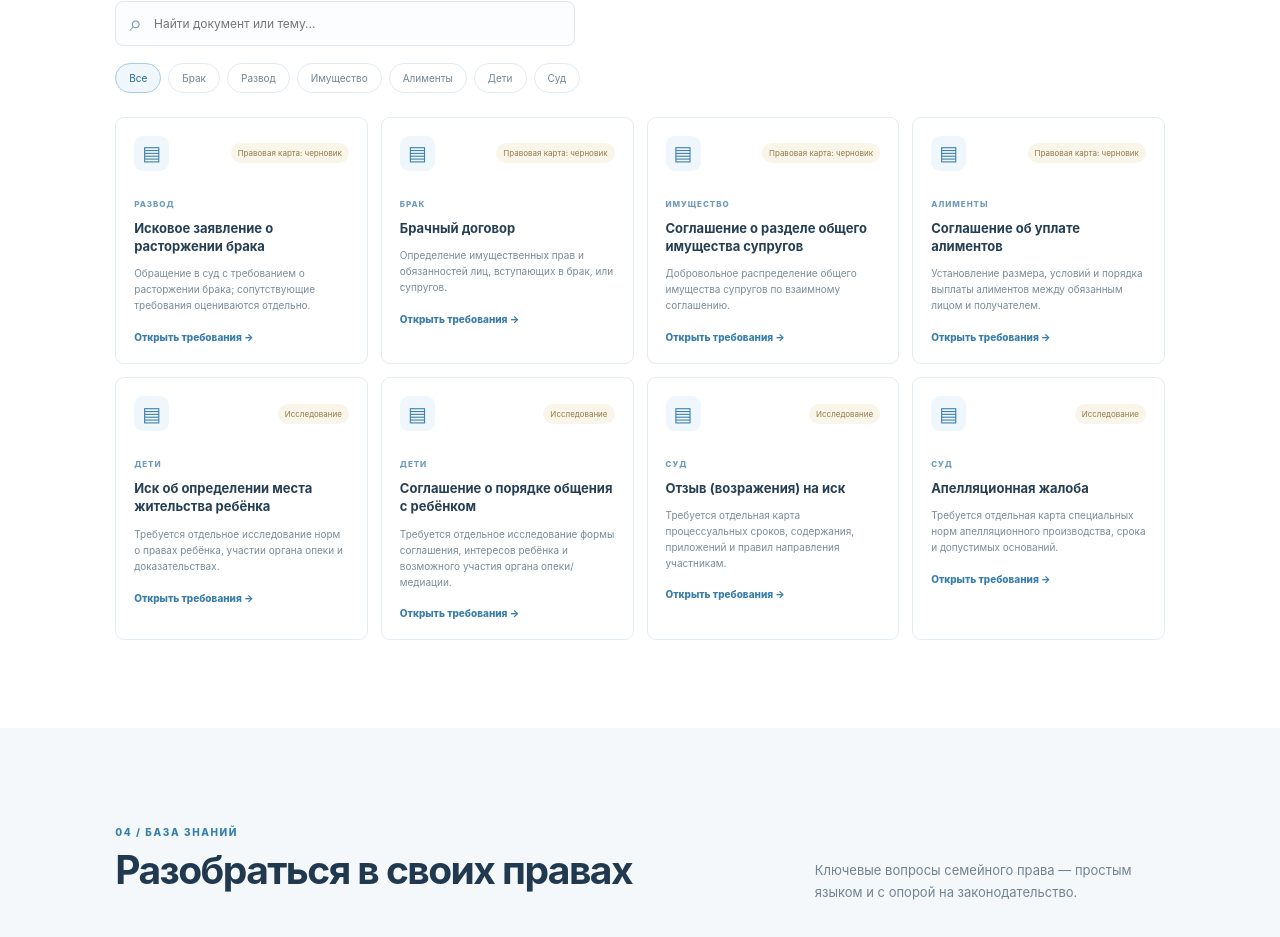
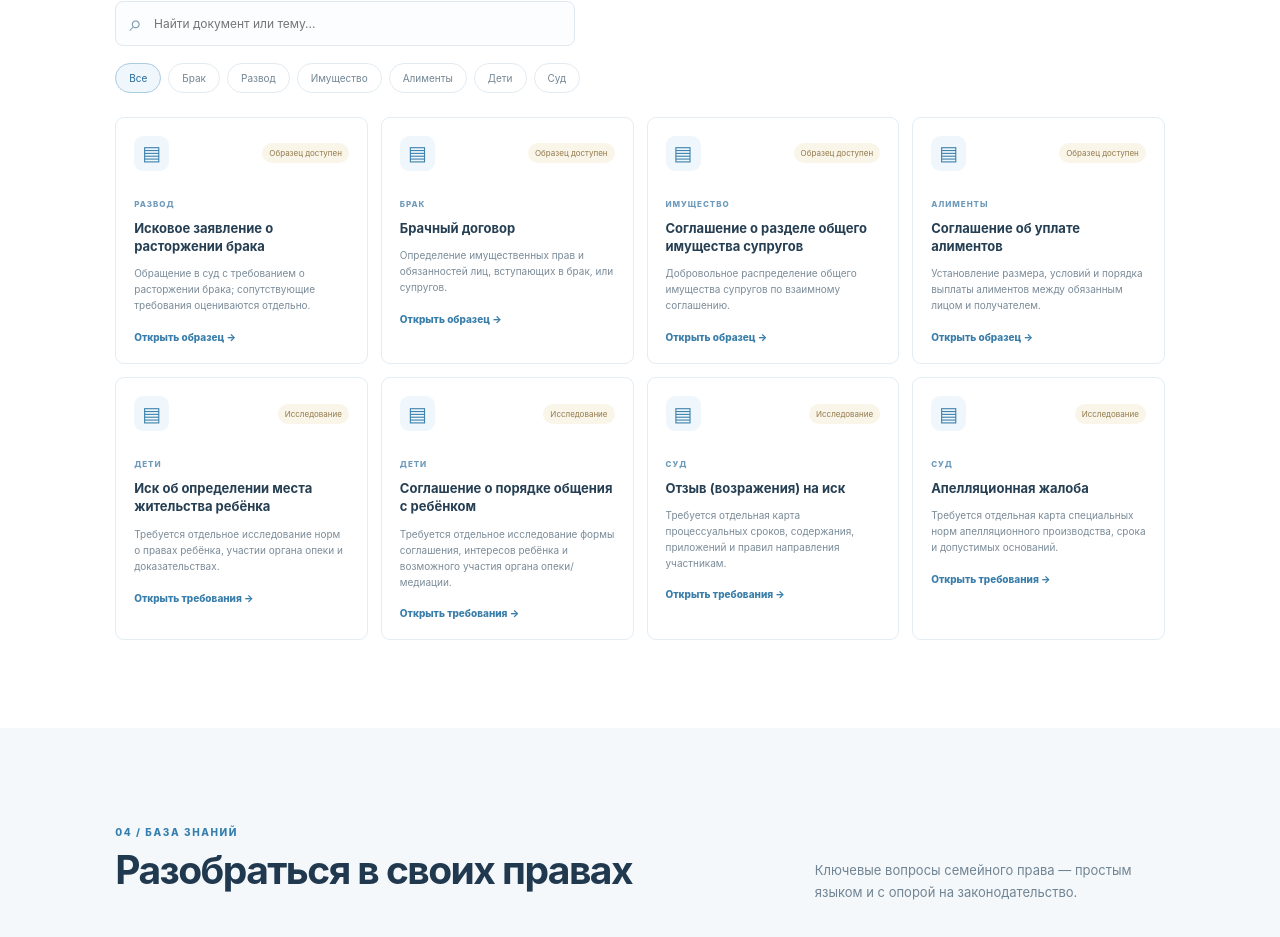
Before and after one commit to Zheka20065674/pravo-semi, a React (Vite) app: page / in a window 1280 px wide. Shown: the part 2589-3526 px from the top of the page. Built offline with nearby package versions, Linux system fonts and the light colour scheme.

Commit message:
Show ready-to-use family-law document templates

```diff
--- a/src/App.tsx
+++ b/src/App.tsx
@@ -1,5 +1,7 @@
 import { useEffect, useMemo, useState } from "react";
 import { documentDefinitions, documentResearchQueue } from "./data/documentRequirements";
+import { documentTemplates } from "./data/documentTemplates";
+import DocumentTemplatePanel from "./components/DocumentTemplatePanel";
 
 type Lang = "ru" | "kk";
 type Topic = "divorce" | "property" | "alimony" | "child" | "marriage";
@@ -20,7 +22,7 @@ const documents = [
     title: doc.title,
     category: doc.category,
     description: doc.purpose,
-    status: doc.status === "published" ? "Опубликован" : "Правовая карта: черновик",
+    status: documentTemplates.some((template) => template.id === doc.id) ? "Образец доступен" : doc.status === "published" ? "Опубликован" : "Правовая карта: черновик",
   })),
   ...documentResearchQueue.map((doc) => ({
     id: doc.id,
@@ -433,7 +435,7 @@ export default function App() {
     title: translateCardText(doc.id, "title", doc.title),
     category: translateCardText(doc.id, "category", doc.category),
     description: translateCardText(doc.id, "description", doc.description),
-    status: doc.status === "Правовая карта: черновик" ? "Құқықтық карта: жоба" : doc.status === "Исследование" ? "Зерттеу" : doc.status === "Опубликован" ? "Жарияланған" : doc.status,
+    status: doc.status === "Образец доступен" ? "Үлгі қолжетімді" : doc.status === "Правовая карта: черновик" ? "Құқықтық карта: жоба" : doc.status === "Исследование" ? "Зерттеу" : doc.status === "Опубликован" ? "Жарияланған" : doc.status,
   } : doc).filter((doc) => {
     const original = documents.find((item) => item.id === doc.id);
     const bilingualSearchText = [
@@ -450,6 +452,7 @@ export default function App() {
   const questions = (isKk ? scenarioQuestionsKk : scenarioQuestions)[selectedTopic];
   const topicName = visibleTopics.find((topic) => topic.id === selectedTopic)?.title ?? (isKk ? "Құқықтық мәселе" : "Правовой вопрос");
   const selectedDocumentRaw = documentDefinitions.find((doc) => doc.id === selectedDocumentId) ?? null;
+  const selectedTemplate = documentTemplates.find((template) => template.id === selectedDocumentId) ?? null;
   const translateLegal = (value: string) => isKk ? (kkLegalText[value] ?? value) : value;
   const selectedDocument = selectedDocumentRaw && isKk ? {
     ...selectedDocumentRaw,
@@ -565,20 +568,9 @@ export default function App() {
 
         <section className="section documents-section" id="documents"><div className="section-heading"><div><p className="eyebrow">{isKk ? "03 / КІТАПХАНА" : "03 / БИБЛИОТЕКА"}</p><h2>{isKk ? kkUi.library : "Документы и правовые карты"}</h2></div><p className="section-intro">{isKk ? kkUi.libraryIntro : "Структурированная библиотека документов для подготовки к юридически значимым действиям."}</p></div>
           <div className="document-tools"><div className="search-box"><span>⌕</span><input aria-label={isKk ? kkUi.search : "Поиск документов"} placeholder={isKk ? kkUi.searchPlaceholder : "Найти документ или тему..."} value={search} onChange={(e) => setSearch(e.target.value)} /></div><div className="category-filters">{categoryPairs.map((item) => <button key={item.ru} className={category === item.ru ? "filter-chip selected" : "filter-chip"} onClick={() => setCategory(item.ru)}>{isKk ? item.kk : item.ru}</button>)}</div></div>
-          <div className="document-grid">{filteredDocuments.map((doc) => <article className="document-card" key={doc.title}><div className="document-card-top"><span className="file-icon">▤</span><span className="status-pill">{doc.status}</span></div><small>{doc.category.toUpperCase()}</small><h3>{doc.title}</h3><p>{doc.description}</p><button onClick={() => { if (documentDefinitions.some((item) => item.id === doc.id)) { setSelectedDocumentId(doc.id); setNotice(""); } else { setNotice(isKk ? "Бұл құжатқа қойылатын талаптардың жеке құқықтық картасы әлі әзірленіп жатыр." : "Для документа «" + doc.title + "» ещё формируется отдельная правовая карта требований."); } }}>{isKk ? kkUi.open : "Открыть требования"} <span>→</span></button></article>)}</div>
-          {selectedDocument && <section className="doc-detail" aria-live="polite">
-            <div className="doc-detail-head"><div><p className="eyebrow">{isKk ? kkUi.docDraft : "ПРАВОВАЯ КАРТА / ЧЕРНОВИК"}</p><h3>{selectedDocument.title}</h3><p>{selectedDocument.purpose}</p></div><button className="btn btn-outline" onClick={() => setSelectedDocumentId(null)}>{isKk ? kkUi.close : "Закрыть"}</button></div>
-            <div className="doc-detail-meta"><span className="status-pill">{isKk ? kkUi.notTemplate : "Не является готовым шаблоном"}</span><span>{isKk ? kkUi.sourceCheck : "Нормативные источники приведены для самостоятельной проверки"}</span></div>
-            <div className="doc-detail-grid">
-              <div><h4>{isKk ? kkUi.docHeadings[0] : "Правовые источники"}</h4><ul>{selectedDocument.legalSources.map((source) => <li key={source.article + source.title}><b>{source.act}, {isKk ? (source.article.includes("–") ? source.article + "-баптар" : source.article === "37 пункт 2" ? "37-баптың 2-тармағы" : source.article + "-бап") : "ст. " + source.article}</b><span>{source.title}</span><a href={source.url} target="_blank" rel="noreferrer">{isKk ? kkUi.adiletLink : "Открыть в ИПС «Әділет»"} ↗</a></li>)}</ul></div>
-              <div><h4>{isKk ? kkUi.docHeadings[1] : "Содержание документа"}</h4><ul>{selectedDocument.contentRequirements.map((item) => <li key={item.id}><b>{item.label}</b><span>{item.explanation}</span><small>{item.kind === "mandatory" ? (isKk ? kkUi.kinds[0] : "Обязательно") : item.kind === "conditional" ? (isKk ? kkUi.kinds[1] : "При определённых условиях") : (isKk ? kkUi.kinds[2] : "Рекомендация")}</small></li>)}</ul></div>
-              <div><h4>{isKk ? kkUi.docHeadings[2] : "Форма и удостоверение"}</h4><ul>{selectedDocument.formRequirements.map((item) => <li key={item.id}><b>{item.label}</b><span>{item.explanation}</span></li>)}</ul></div>
-              <div><h4>{isKk ? kkUi.docHeadings[3] : "Приложения и подтверждения"}</h4><ul>{selectedDocument.attachmentRequirements.map((item) => <li key={item.id}><b>{item.label}</b><span>{item.explanation}</span></li>)}</ul></div>
-              <div><h4>{isKk ? kkUi.docHeadings[4] : "Процессуальные условия"}</h4><ul>{selectedDocument.processNotes.map((item) => <li key={item.id}><b>{item.label}</b><span>{item.explanation}</span></li>)}</ul></div>
-              <div><h4>{isKk ? kkUi.docHeadings[5] : "Ограничения и риски"}</h4><ul>{selectedDocument.limitations.map((item) => <li key={item}><span>{item}</span></li>)}</ul></div>
-            </div>
-            <p className="doc-detail-warning">{isKk ? kkUi.docWarning : "Эта карта — внутренняя проектная основа и ещё не прошла полную юридическую экспертизу. Система пока не формирует документ и не подтверждает его соответствие всем требованиям конкретного дела."}</p>
-          </section>}
+          <div className="document-grid">{filteredDocuments.map((doc) => <article className="document-card" key={doc.title}><div className="document-card-top"><span className="file-icon">▤</span><span className="status-pill">{doc.status}</span></div><small>{doc.category.toUpperCase()}</small><h3>{doc.title}</h3><p>{doc.description}</p><button onClick={() => { if (documentDefinitions.some((item) => item.id === doc.id)) { setSelectedDocumentId(doc.id); setNotice(""); } else { setNotice(isKk ? "Бұл құжатқа қойылатын талаптардың жеке құқықтық картасы әлі әзірленіп жатыр." : "Для документа «" + doc.title + "» ещё формируется отдельная правовая карта требований."); } }}>{isKk ? (documentTemplates.some((item) => item.id === doc.id) ? "Үлгіні ашу" : kkUi.open) : (documentTemplates.some((item) => item.id === doc.id) ? "Открыть образец" : "Открыть требования")} <span>→</span></button></article>)}</div>
+          {selectedDocument && selectedTemplate && <DocumentTemplatePanel template={selectedTemplate} isKk={isKk} onClose={() => setSelectedDocumentId(null)} />}
+          {selectedDocument && !selectedTemplate && <div className="inline-notice" role="status">{isKk ? "Бұл құжаттың үлгісі әзірге дайын емес." : "Образец этого документа ещё не подготовлен."}</div>}
           {filteredDocuments.length === 0 && <div className="empty-state">{isKk ? kkUi.empty : "По вашему запросу документы не найдены. Попробуйте изменить поиск или категорию."}</div>}
           {notice && <div className="inline-notice" role="status">{notice}<button onClick={() => setNotice("")} aria-label={isKk ? kkUi.noticeClose : "Закрыть"}>×</button></div>}
         </section>
```
